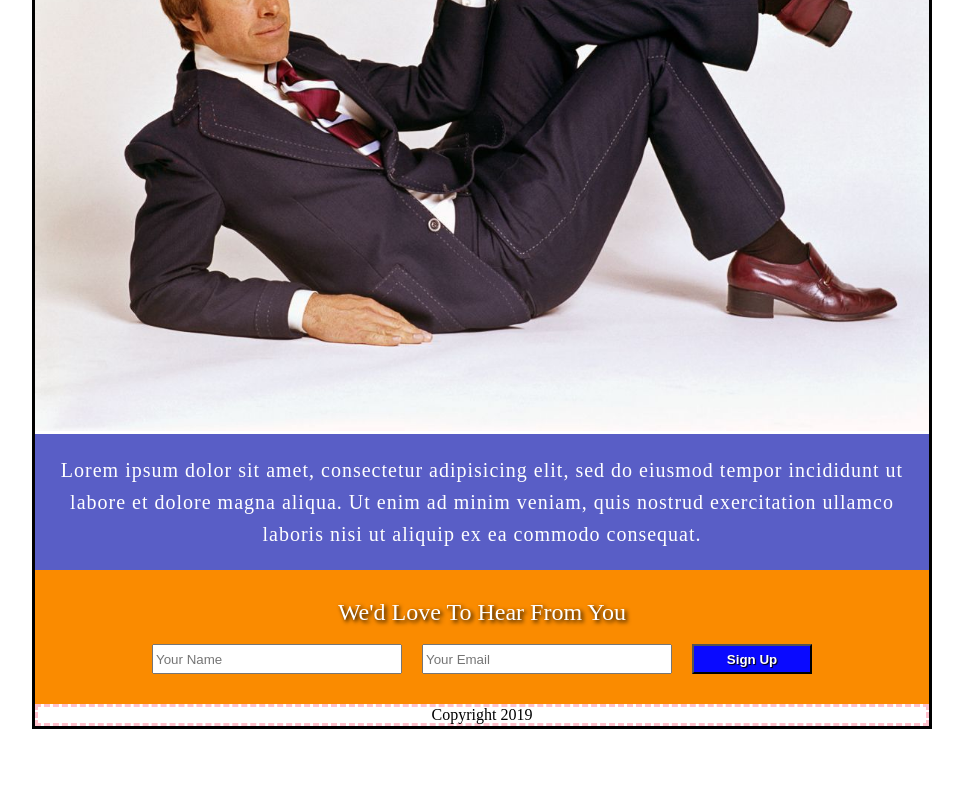
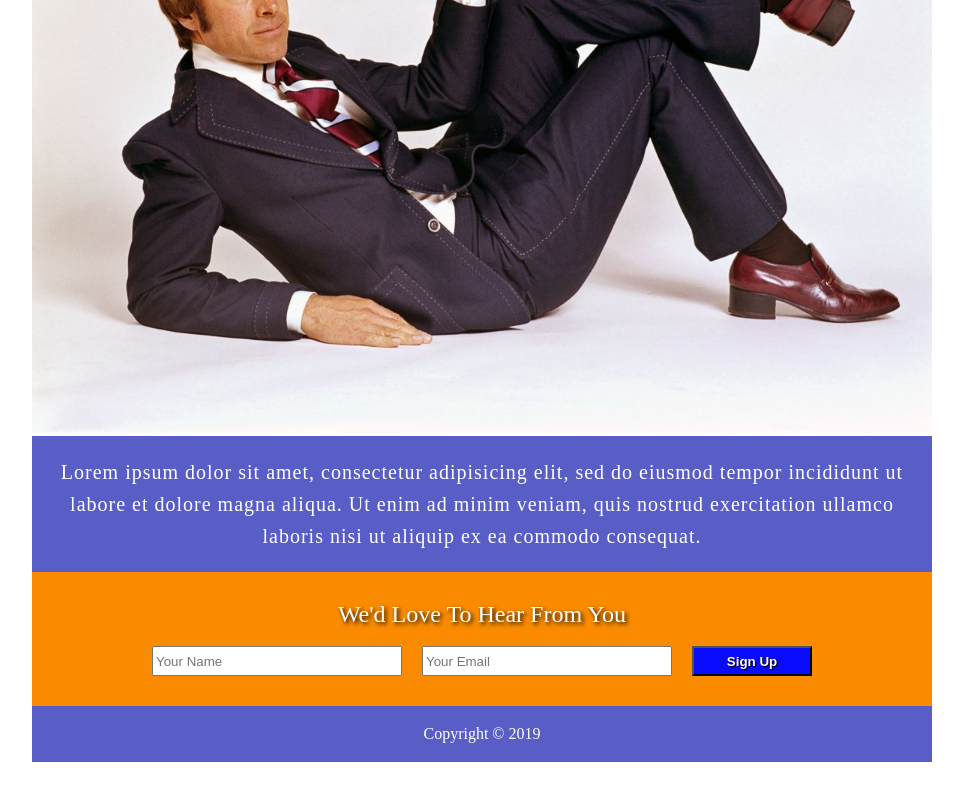
Before and after one commit to Dayun123/css_practice-flexbox, a website: page mobile-reordering/index.html in a window 1280 px wide. Shown: the part 514-1314 px from the top of the page, without its empty margins (158-1121 px from the left). Before the commit the page ends 1293 px from the top, so only its background shows below. Drawn offline with nearby package versions, Linux system fonts and the light colour scheme; files that its build step writes are made by us from their sources.

Commit message:
Finish basic markup and styles.

```diff
--- a/mobile-reordering/index.html
+++ b/mobile-reordering/index.html
@@ -43,7 +43,7 @@
     </section>
 
     <footer>
-      <p>Copyright 2019</p>
+      <p>Copyright &copy; 2019</p>
     </footer>
 
 
--- a/mobile-reordering/style.css
+++ b/mobile-reordering/style.css
@@ -28,13 +28,13 @@ body {
 }
 
 /* Borders for layout purposes only */
-.site-wrapper { border: 3px solid black; }
+/*.site-wrapper { border: 3px solid black; }*/
 /*header { border: 3px dashed blue; }*/
 /*nav { border: 3px dashed yellow; }*/
 /*.hero { border: 3px dashed green; }*/
 /*.site-description { border: 3px dashed red; }*/
 /*.signup-form { border: 3px dashed purple; }*/
-footer { border: 3px dashed pink; }
+/*footer { border: 3px dashed pink; }*/
 
 .site-wrapper {
   max-width: 900px;
@@ -120,4 +120,7 @@ form input[type="submit"] {
 
 footer {
   text-align: center;
+  background: rgba(19, 27, 174, 0.7);
+  color: #fff;
+  padding: 20px;
 }
```
Also changed, not shown: mobile-reordering/build/index.html, mobile-reordering/build/style.min.css.
